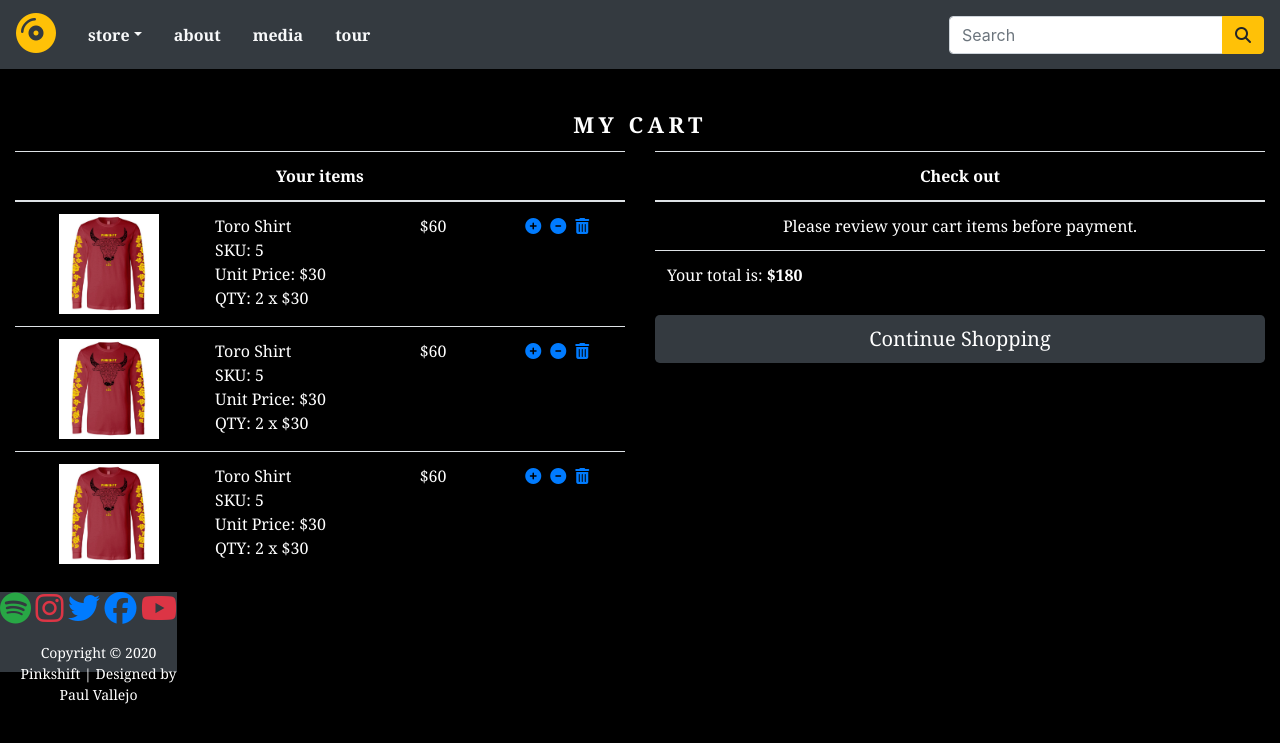
After one commit to paulvallejo/Pinkshift-Website, a Django app: page /cart in a window 1280 px wide. The commit adds this page. Shown: the top 743 px of the page. Run offline with Django 3.2, Linux system fonts and the light colour scheme; data comes from the database, SQL or seed files in the repository; some libraries are stand-ins or nearby versions.

Commit message:
Started the layout of the cart page - used placeholder items

```diff
--- a/Final_Project/store/static/css/base.css
+++ b/Final_Project/store/static/css/base.css
@@ -9,6 +9,17 @@ html, body {
     letter-spacing: .2em;
     padding-top: 15px;
     padding-bottom: 10px;
+    font-family:'Georgia'
+}
+
+.product_text {
+    padding-right: 20px;
+}
+
+.product_description {
+    font-size: 16px;
+    text-transform: uppercase;
+    letter-spacing: .2em;
 }
 
 .product_image {
--- /dev/null
+++ b/Final_Project/store/templates/cart.html
@@ -0,0 +1,83 @@
+{% extends 'base.html' %}
+{% load static %}
+{% block title %}
+Cart
+{% endblock %}
+
+{% block content %}
+<div class="text-center">
+    <br>
+    <div class="text-center text-white font-weight-bold product_title" style="font-size:22px;text-transform:uppercase;
+                letter-spacing:.2em;padding-top:15px;padding-bottom:10px;font-family:'Georgia'">
+        My Cart
+    </div>
+</div>
+<div class="row mx-auto">
+    <div class="col-12 col-sm-12 col-md-12 col-lg-6 text-center">
+        <table class="table">
+            <thead>
+                <tr>
+                    <th class="text-white" colspan="4" style="font-family:'Georgia'">
+                        Your items
+                    </th>
+                </tr>
+            </thead>
+            {% for i in '123' %}
+                <tr>
+                    <td>
+                        <a href="">
+                            <img src="{% static 'img/Toro.png' %}" height="100" width="100" alt="">
+                        </a>
+                    </td>
+                    <td class="text-left text-white" style="font-family:'Georgia'">
+                        Toro Shirt
+                        <br>
+                        SKU: 5
+                        <br>
+                        Unit Price: $30
+                        <br>
+                        QTY: 2 x $30
+                    </td>
+                    <td class="text-left text-white" style="font-family:'Georgia'">
+                        $60
+                    </td>
+                    <td>
+                        &nbsp<a href=""><i class="fas fa-plus-circle"></i></a>
+                        &nbsp<a href=""><i class="fas fa-minus-circle"></i></a>
+                        &nbsp<a href=""><i class="fas fa-trash-alt"></i></a>
+                    </td>
+                </tr>
+            {% endfor %}
+        </table>
+    </div>
+    <div class="col-12 col-sm-12 col-md-12 col-lg-6 text-center">
+        <table class="table">
+            <thead>
+                <tr>
+                    <th class="text-white" colspan="4" style="font-family:'Georgia'">
+                        Check out
+                    </th>
+                </tr>
+            </thead>
+            <tbody>
+                <tr>
+                    <td class="text-white" style="font-family:'Georgia'">
+                        Please review your cart items before payment.
+                    </td>
+                </tr>
+                <tr>
+                    <td class="text-left text-white" style="font-family:'Georgia'">
+                        Your total is: <strong>$180</strong>
+                    </td>
+                </tr>
+            </tbody>
+        </table>
+        <div class="mx-auto">
+            <a href="" style="text-decoration: none;">
+                <button type="button" class="btn btn-lg btn-block bg-dark text-white" style="font-family:'Georgia'">
+                    Continue Shopping
+                </button>
+            </a>
+        </div>
+</div>
+{% endblock %}
--- a/Final_Project/store/templates/footer.html
+++ b/Final_Project/store/templates/footer.html
@@ -13,7 +13,7 @@
             <a href="#"><i class="fab fa-instagram fa-2x fa-clickable text-danger"></i></a>
             <a href="twitter.com/pinkshiftmd"><i class="fab fa-twitter fa-2x"></i></a>
             <a href="facebook.com/pinkshiftmd"><i class="fab fa-facebook fa-2x"></i></a>
-            <a href="youtube.com/pinkshhiftmd"><i class="fab fa-youtube fa-2x text-danger"></i></a>
+            <a href="youtube.com/pinkshiftmd"><i class="fab fa-youtube fa-2x text-danger"></i></a>
         </div>
     </div>
     <div class="footer-bottom text-white">
--- a/Final_Project/store/urls.py
+++ b/Final_Project/store/urls.py
@@ -5,4 +5,5 @@ urlpatterns = [
     path('', views.home, name='home'),
     path('category/<slug:category_slug>', views.home, name='products_by_category'),
     path('category/<slug:category_slug>/<slug:product_slug>', views.productPage, name='product_detail'),
+    path('cart', views.cart, name='cart'),
 ]
--- a/Final_Project/store/views.py
+++ b/Final_Project/store/views.py
@@ -44,3 +44,6 @@ def productPage(request, category_slug, product_slug):
         raise e
     return render(request, 'product.html', {'product': product})
 # Create your views here.
+
+def cart(request):
+    return render(request, 'cart.html')
```
